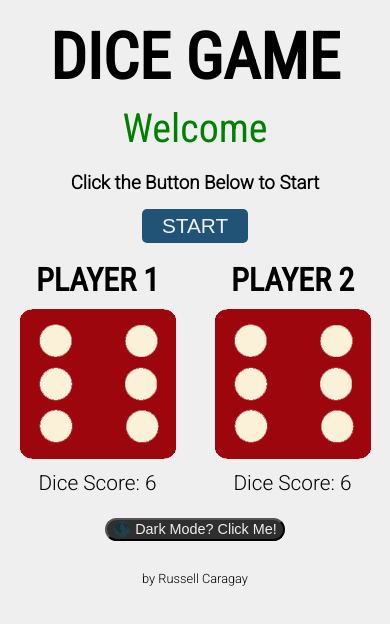
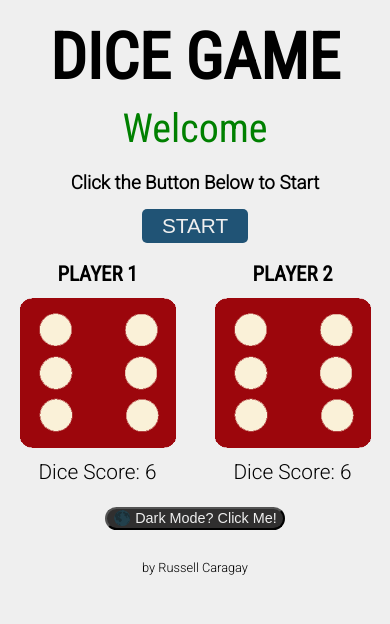
Before and after one commit to russellcaragay/dice-game, a plain HTML site: page index.html in a window 390 px wide. Drawn offline with Linux system fonts and the light colour scheme.

Commit message:
Update styles.css

```diff
--- a/styles.css
+++ b/styles.css
@@ -129,6 +129,9 @@ footer {
     text-align: center;
     padding: 15% 3% 1% 3%;
   }
+  .player-name {
+    font-size: 1.3rem;
+  }
 }
 
 /* Extra Medium Devices */
```
